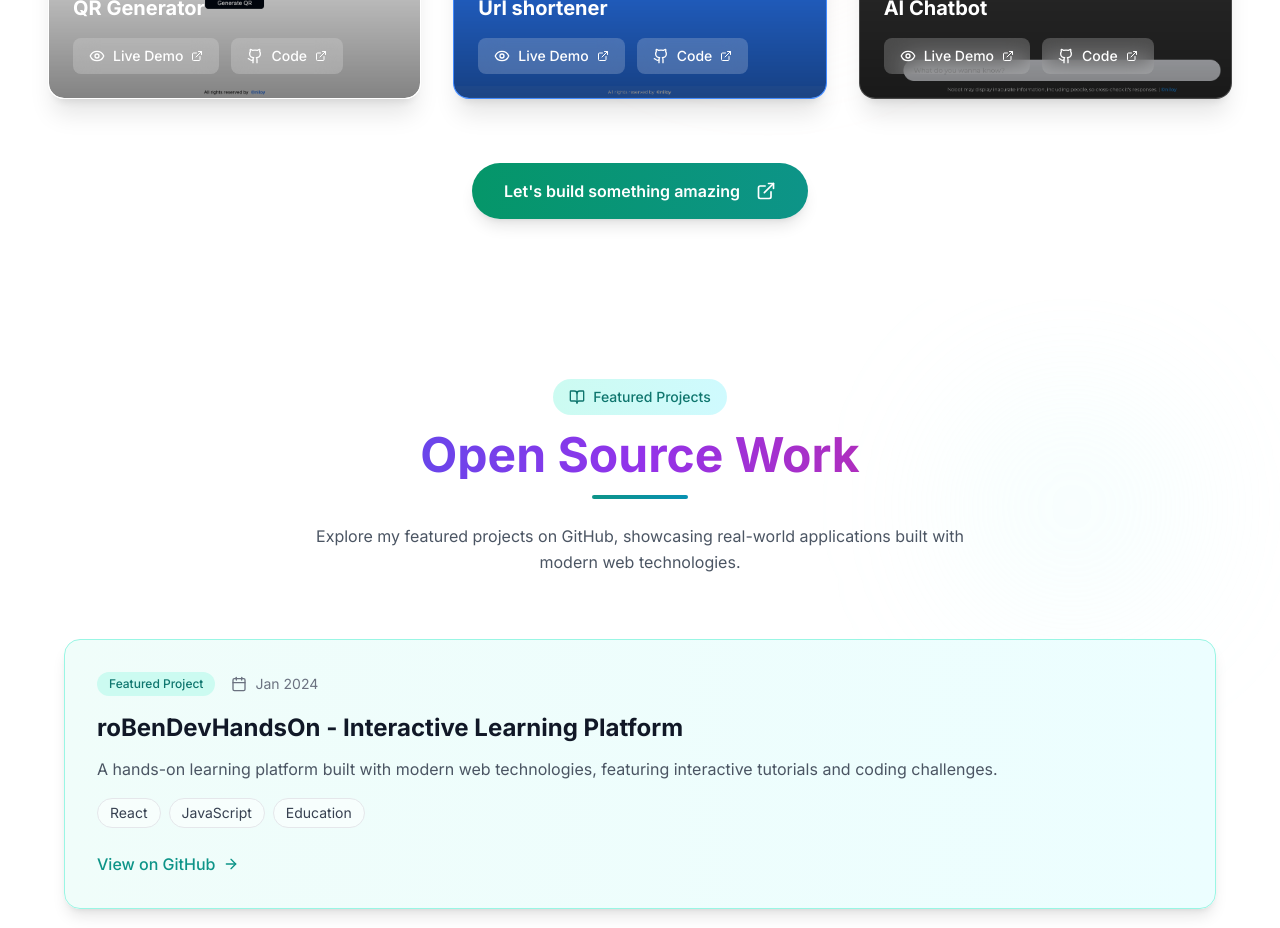
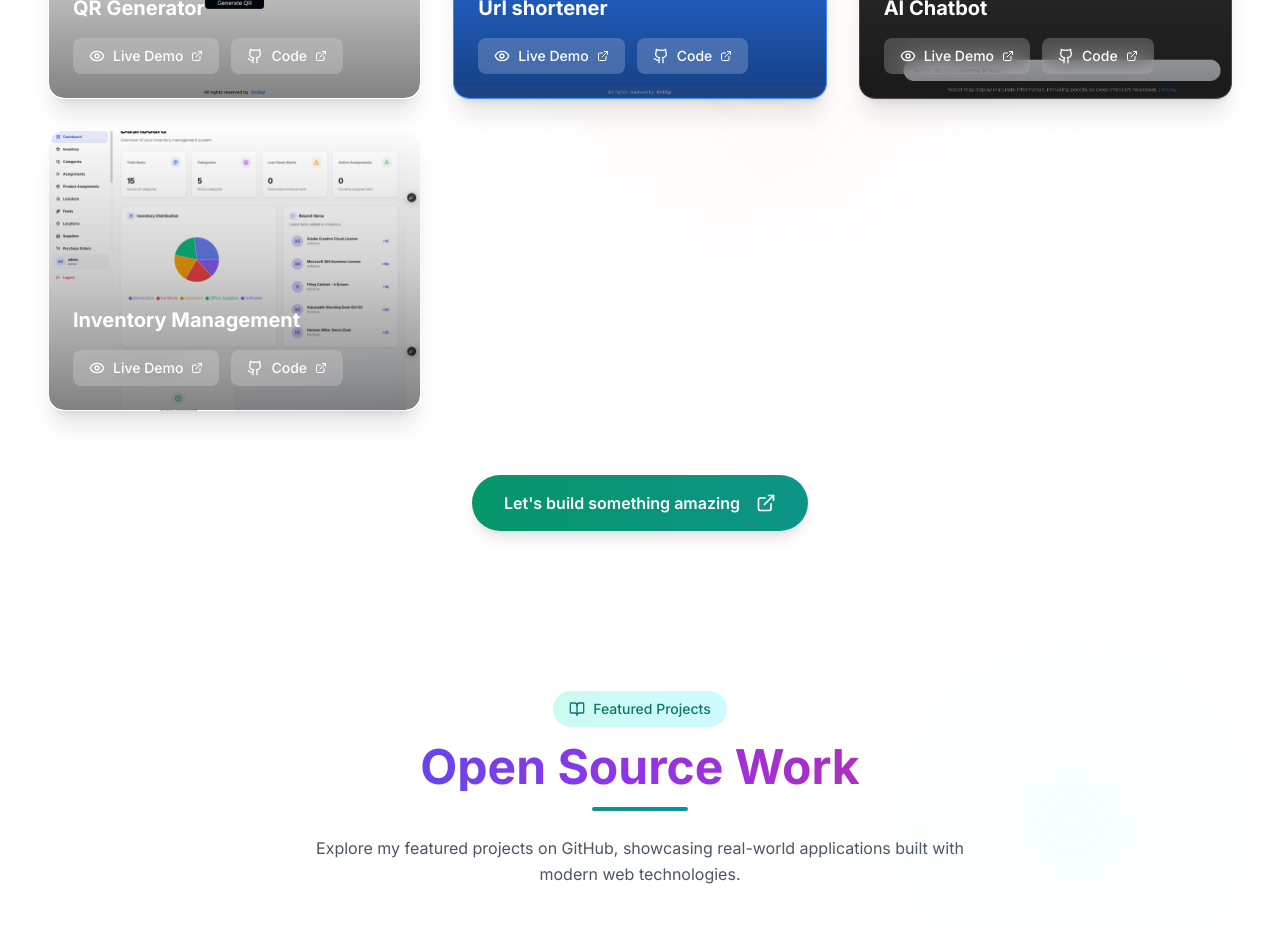
Before and after one commit to niloydiu/portfolio, a Next.js app: page / in a window 1280 px wide. Shown: the part 3840-4768 px from the top of the page. Built offline with nearby package versions, Linux system fonts and the light colour scheme.

Commit message:
feat: add Inventory Management project and corresponding asset

```diff
--- a/assets/assets.js
+++ b/assets/assets.js
@@ -31,6 +31,7 @@ import mongodb from "./mongodb.png";
 import moon_icon from "./moon_icon.png";
 import ndemy1 from "./ndemy1.png";
 import newcare from "./newcare.png";
+import niloyinventory from "./niloyinventory.png";
 import nobot from "./nobot.png";
 import nqr from "./nqr.png";
 import nrl from "./nrl.png";
@@ -56,6 +57,7 @@ export const assets = {
   newcare,
   github,
   ndemy1,
+  niloyinventory,
   nqr,
   nrl,
   nobot,
@@ -152,6 +154,13 @@ export const workData = [
     url: "https://nobot.vercel.app/",
     github: "https://github.com/niloydiu/Nobot",
   },
+  {
+    title: "Inventory Management",
+    description: "Web App",
+    bgImage: assets.niloyinventory,
+    url: "https://niloyinventory.vercel.app/login",
+    github: "https://github.com/niloydiu/inventory.git",
+  },
 ];
 
 export const serviceData = [
--- a/components/Work.jsx
+++ b/components/Work.jsx
@@ -93,7 +93,7 @@ const Work = ({ isDarkMode }) => {
               style={{ backgroundImage: `url(${project.bgImage.src})` }}
             >
               {/* Overlay */}
-              <div className="absolute inset-0 bg-gradient-to-t from-black/65 via-black/25 to-transparent opacity-75 group-hover:opacity-85 transition-opacity duration-500 backdrop-blur-[0.5px]" />
+              <div className="absolute inset-0 bg-gradient-to-t from-black/65 via-black/25 to-transparent opacity-75 group-hover:opacity-85 transition-opacity duration-500 backdrop-blur-[0.5px] pointer-events-none" />
 
               {/* Content */}
               <div className="absolute inset-0 p-6 flex flex-col justify-end">
@@ -119,7 +119,7 @@ const Work = ({ isDarkMode }) => {
                       href={project.url}
                       target="_blank"
                       rel="noopener noreferrer"
-                      className="flex items-center gap-2 px-4 py-2 bg-white/20 backdrop-blur-md text-white rounded-lg hover:bg-white/30 transition-all duration-300 group/btn"
+                      className="flex items-center gap-2 px-4 py-2 bg-white/20 backdrop-blur-md text-white rounded-lg hover:bg-white/30 transition-all duration-300 group/btn pointer-events-auto"
                       whileHover={{ scale: 1.05 }}
                       whileTap={{ scale: 0.95 }}
                     >
@@ -134,7 +134,7 @@ const Work = ({ isDarkMode }) => {
                       href={project.github}
                       target="_blank"
                       rel="noopener noreferrer"
-                      className="flex items-center gap-2 px-4 py-2 bg-white/20 backdrop-blur-md text-white rounded-lg hover:bg-white/30 transition-all duration-300 group/btn"
+                      className="flex items-center gap-2 px-4 py-2 bg-white/20 backdrop-blur-md text-white rounded-lg hover:bg-white/30 transition-all duration-300 group/btn pointer-events-auto"
                       whileHover={{ scale: 1.05 }}
                       whileTap={{ scale: 0.95 }}
                     >
@@ -147,26 +147,23 @@ const Work = ({ isDarkMode }) => {
               </div>
 
               {/* Hover effect border */}
-              <div className="absolute inset-0 rounded-2xl ring-2 ring-transparent group-hover:ring-white/50 transition-all duration-500" />
+              <div className="absolute inset-0 rounded-2xl ring-2 ring-transparent group-hover:ring-white/50 transition-all duration-500 pointer-events-none" />
             </motion.div>
           ))}
         </motion.div>
 
         {/* Call to action */}
-        <motion.div
-          className="text-center mt-16"
-          variants={itemVariants}
-        >
+        <motion.div className="text-center mt-16" variants={itemVariants}>
           <motion.div
             className="inline-flex items-center gap-4 px-8 py-4 bg-gradient-to-r from-emerald-600 to-teal-600 text-white font-semibold rounded-full shadow-lg hover:shadow-xl transition-all duration-300 cursor-pointer"
             whileHover={{ scale: 1.05 }}
             whileTap={{ scale: 0.95 }}
-          onClick={() => {
-            const el = document.getElementById('contact');
-            if (el) {
-              el.scrollIntoView({ behavior: 'smooth' });
-            }
-          }}
+            onClick={() => {
+              const el = document.getElementById("contact");
+              if (el) {
+                el.scrollIntoView({ behavior: "smooth" });
+              }
+            }}
           >
             <span>Let's build something amazing</span>
             <ExternalLink className="w-5 h-5" />
```
Also changed, not shown: assets/niloyinventory.png (added).
